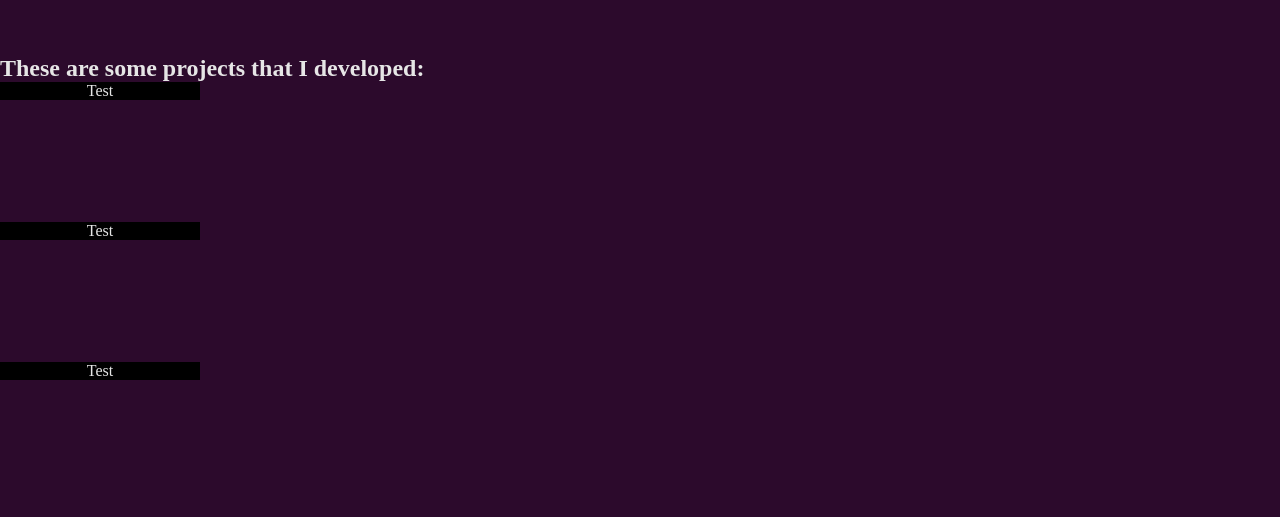
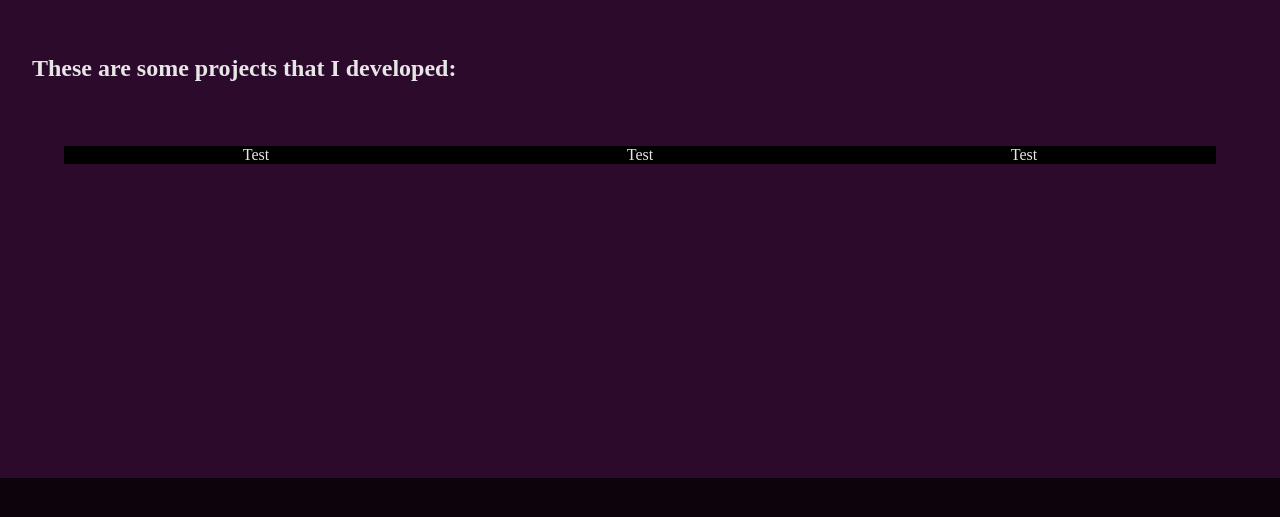
Before and after one commit to andreilbarbosa/Aplicando-Conhecimentos, a website: page index.html in a window 1280 px wide. Shown: the part 1325-1842 px from the top of the page. After the commit the page ends 1803 px from the top, so only its background shows below. Drawn offline with Linux system fonts and the light colour scheme.

Commit message:
style: Altera estilização da section projects e dos accordions no geral.

```diff
--- a/source/styles/body.scss
+++ b/source/styles/body.scss
@@ -83,9 +83,26 @@ body{
 .projects{
     background-color: cores.$corHeader;
     padding: 10em 0 10em;
+    display: flex;
+    flex-wrap: wrap;
+
+    &-about{
+        display: block;
+        max-width: 100%;
+        width: 100%;
+        padding: 0 2em 2em;
+    }
+
+    .accordions{
+        display: flex;
+        justify-content: space-between;
+        padding: 2em 4em 2em;
+        max-width: 100%;
+        width: 100%;
+        align-items: center;
 
         .accordion{
-        max-width: 200px;
+            max-width: 400px;
             width: 100%;
             text-align: center;
             &-head{
@@ -103,6 +120,8 @@ body{
         }
     }
 
+}
+
 .accordion.open .accordion-panel{
     opacity: 1;
 }
```
Also changed, not shown: build/style.css, 1 other file. Lines whose indentation alone changed are shown as unchanged.
